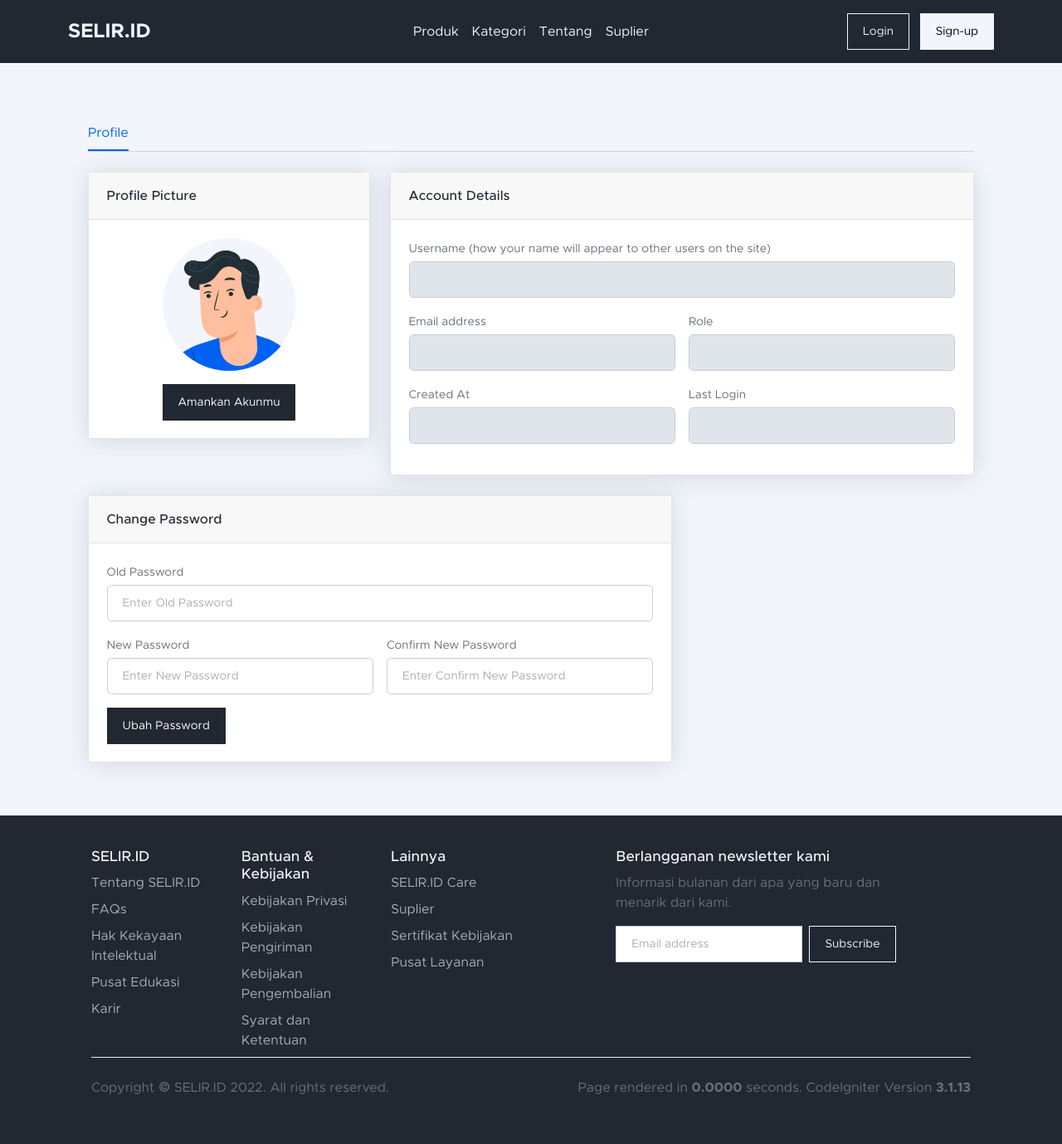
After one commit to fakhirula/ci-umkm, a CodeIgniter app: the page made by application/views/public/profile.php in a window 1280 px wide. The commit adds this page. Shown: the whole page at 83% size. Run offline with CodeIgniter, Linux system fonts and the light colour scheme; data that the repository does not hold is empty; some libraries are stand-ins or nearby versions.

```diff
--- a/application/views/public/_partials/navbar.php
+++ b/application/views/public/_partials/navbar.php
@@ -12,8 +12,33 @@
         </ul>
 
         <div class="col-md-3 text-end">
-            <button type="button" class="btn btn-outline-light rounded-0 me-2">Login</button>
-            <button type="button" class="btn btn-light rounded-0">Sign-up</button>
+            <?php if (!$current_user) : ?>
+                <a href="<?= base_url('auth/login') ?>" class="btn btn-outline-light rounded-0 me-2">Login</a>
+                <a href="<?= base_url('auth/registration') ?>" class="btn btn-light rounded-0">Sign-up</a>
+            <?php endif; ?>
+            <?php if ($current_user) : ?>
+                <li class="nav-item dropdown no-caret dropdown-user me-3 me-lg-4" style="list-style-type: none;">
+                    <a class="btn btn-icon btn-transparent-dark dropdown-toggle" id="navbarDropdownUserImage" href="javascript:void(0);" role="button" data-bs-toggle="dropdown" aria-haspopup="true" aria-expanded="false"><img class="img-fluid" src="<?= base_url('assets/images/profiles/profile-1.png') ?>" /></a>
+                    <div class="dropdown-menu dropdown-menu-end border-0 shadow animated--fade-in-up" aria-labelledby="navbarDropdownUserImage">
+                        <h6 class="dropdown-header d-flex align-items-center">
+                            <div class="dropdown-user-details">
+                                <div class="dropdown-user-details-name"><?= htmlentities($current_user->username) ?></div>
+                                <div class="dropdown-user-details-email"><?= htmlentities($current_user->email) ?></div>
+                            </div>
+                        </h6>
+                        <div class="dropdown-divider"></div>
+                        <a class="dropdown-item" href="<?= base_url('public/profile') ?>">
+                            <div class="dropdown-item-icon"><i data-feather="settings"></i></div>
+                            Account
+                        </a>
+                        <button class="dropdown-item" onclick="logoutConfirm()" type="button" data-bs-toggle="modal" data-bs-target="#logoutModal">
+                            <div class="dropdown-item-icon"><i data-feather="log-out"></i></div>
+                            Logout
+                        </button>
+                    </div>
+                </li>
+            <?php endif; ?>
         </div>
     </header>
 </div>
+<?php $this->load->view("admin/_partials/logout_modal.php") ?>
--- a/application/views/public/detail_produk.php
+++ b/application/views/public/detail_produk.php
@@ -27,7 +27,7 @@
                     <p class="lead"><?= $produk->deskripsi; ?></p>
                     <p class="fs-6 fw-light mb-1">Stok tersedia: <?= $produk->stok; ?></p>
                     <form action="<?= site_url('public/produk/checkout/' . $this->secure->encrypt_url($produk->id)) ?>" method="GET" class="d-flex">
-                        <input class="form-control rounded-0 text-center me-3" id="kuantitas" name="kuantitas" type="number" value="1" min="1" max="<?= $produk->stok; ?>" />
+                        <input class="form-control rounded-0 text-center me-3" id="jumlah" name="jumlah" type="number" value="1" min="1" max="<?= $produk->stok; ?>" />
                         <button class="btn btn-dark rounded-0 flex-shrink-0" type="submit">
                             <i class="bi-cart-fill me-1"></i>
                             Beli Sekarang!
--- /dev/null
+++ b/application/views/public/profile.php
@@ -0,0 +1,135 @@
+<!DOCTYPE html>
+<html lang="en">
+
+<head>
+    <?php $this->load->view('templates/head.php') ?>
+</head>
+
+<body>
+    <!-- Navigation-->
+    <nav class="navbar-dark bg-dark">
+        <?php $this->load->view('public/_partials/navbar.php') ?>
+    </nav>
+    <!-- Product section-->
+    <section class="container py-5">
+        <div class="">
+            <div class="container-xl px-4 mt-4">
+                <!-- Account page navigation-->
+                <nav class="nav nav-borders">
+                    <a class="nav-link active ms-0" href="account-profile.html">Profile</a>
+                </nav>
+                <hr class="mt-0 mb-4" />
+                <div class="row">
+                    <div class="col-xl-4">
+                        <!-- Profile picture card-->
+                        <div class="card rounded-0 mb-4 mb-xl-0">
+                            <div class="card-header text-dark">Profile Picture</div>
+                            <div class="card-body text-center">
+                                <!-- Profile picture image-->
+                                <img class="img-account-profile rounded-circle mb-2" src="<?= base_url('assets/images/profiles/profile-1.png'); ?>" alt="" />
+                                <!-- Profile update button-->
+                                <a href="#change-pw" class="btn btn-dark rounded-0 mt-2" type="button">Amankan Akunmu</a>
+                            </div>
+                        </div>
+                    </div>
+                    <div class="col-xl-8">
+                        <!-- Account details card-->
+                        <div class="card rounded-0 mb-4">
+                            <div class="card-header text-dark">Account Details</div>
+                            <div class="card-body">
+                                <form>
+                                    <!-- Form Group (username)-->
+                                    <div class="mb-3">
+                                        <label class="small mb-1" for="inputUsername">Username (how your name will appear to other users on the site)</label>
+                                        <input class="form-control" id="inputUsername" type="text" value="<?= htmlentities($current_user->username) ?>" readonly />
+                                    </div>
+                                    <!-- Form Group (email address)-->
+
+                                    <!-- Form Row-->
+                                    <div class="row gx-3 mb-3">
+                                        <!-- Form Group (email address)-->
+                                        <div class="col-md-6">
+                                            <label class="small mb-1" for="inputEmailAddress">Email address</label>
+                                            <input class="form-control" id="inputEmailAddress" type="email" value="<?= htmlentities($current_user->email) ?>" readonly />
+                                        </div>
+                                        <!-- Form Group (role)-->
+                                        <div class="col-md-6">
+                                            <label class="small mb-1" for="inputRole">Role</label>
+                                            <input class="form-control" id="inputRole" type="text" value="<?= htmlentities($current_user->role) ?>" readonly />
+                                        </div>
+                                    </div>
+                                    <!-- Form Row-->
+                                    <div class="row gx-3 mb-3">
+                                        <!-- Form Group (CreatedAt)-->
+                                        <div class="col-md-6">
+                                            <label class="small mb-1" for="inputCreatedAt">Created At</label>
+                                            <input class="form-control" id="inputCreatedAt" type="text" value="<?= htmlentities($current_user->created_at) ?>" readonly />
+                                        </div>
+                                        <!-- Form Group (LastLogin)-->
+                                        <div class="col-md-6">
+                                            <label class="small mb-1" for="inputLastLogin">Last Login</label>
+                                            <input class="form-control" id="inputLastLogin" type="text" name="LastLogin" value="<?= htmlentities($current_user->last_login) ?>" readonly />
+                                        </div>
+                                    </div>
+                                </form>
+                            </div>
+                        </div>
+                    </div>
+                    <div class="col-xl-8">
+                        <?php if ($this->session->flashdata('alert-error')) : ?>
+                            <div class="alert alert-danger mt-2" role="alert">
+                                <?= $this->session->flashdata('alert-error') ?>
+                            </div>
+                        <?php endif; ?>
+                        <!-- Change Password card-->
+                        <div class="card rounded-0 mb-4" id="change-pw">
+                            <div class="card-header text-dark">Change Password</div>
+                            <div class="card-body">
+                                <form class="user" method="POST" action="<?= base_url('admin/profile/change_password') ?>">
+                                    <input type="hidden" name="<?= $this->security->get_csrf_token_name(); ?>" value="<?= $this->security->get_csrf_hash(); ?>">
+                                    <!-- Form Group (old password)-->
+                                    <div class="mb-3">
+                                        <label class="small mb-1" for="oldpassword">Old Password</label>
+                                        <input class="form-control <?= form_error('oldpassword') ? 'is-invalid' : '' ?>" id="oldpassword" name="oldpassword" type="password" placeholder="Enter Old Password" required />
+                                        <div class="invalid-feedback">
+                                            <?= form_error('oldpassword') ?>
+                                        </div>
+                                    </div>
+                                    <!-- Form Row    -->
+                                    <div class="row gx-3 ">
+                                        <div class="col-md-6">
+                                            <!-- Form Group (password)-->
+                                            <div class="mb-3">
+                                                <label class="small mb-1" for="newpassword">New Password</label>
+                                                <input class="form-control <?= form_error('newpassword') ? 'is-invalid' : '' ?>" id="newpassword" name="newpassword" type="password" placeholder="Enter New Password" required />
+                                                <div class="invalid-feedback">
+                                                    <?= form_error('newpassword') ?>
+                                                </div>
+                                            </div>
+                                        </div>
+                                        <div class="col-md-6">
+                                            <!-- Form Group (confirm password)-->
+                                            <div class="mb-3">
+                                                <label class="small mb-1" for="confirmPassword">Confirm New Password</label>
+                                                <input class="form-control <?= form_error('confirmPassword') ? 'is-invalid' : '' ?>" id="confirmPassword" name="confirmPassword" type="password" placeholder="Enter Confirm New Password" required />
+                                                <div class="invalid-feedback">
+                                                    <?= form_error('confirmPassword') ?>
+                                                </div>
+                                            </div>
+                                        </div>
+                                    </div>
+                                    <button type="submit" class="btn btn-dark rounded-0 btn-block">Ubah Password</button>
+                                </form>
+                            </div>
+                        </div>
+                    </div>
+                </div>
+            </div>
+        </div>
+    </section>
+    <!-- Footer-->
+    <?php $this->load->view('public/_partials/footer.php') ?>
+    <?php $this->load->view('templates/js.php') ?>
+</body>
+
+</html>
```
Also changed, not shown: application/controllers/public/Produk.php (+14 -8 lines), application/controllers/public/Profile.php (added, +54 -0 lines), application/models/admin/Pesanan_model.php (+7 -10 lines), application/models/admin/Produk_model.php (+8 -0 lines), application/views/public/_partials/logout_modal.php (added, +16 -0 lines), application/views/public/checkout.php (+13 -6 lines).
